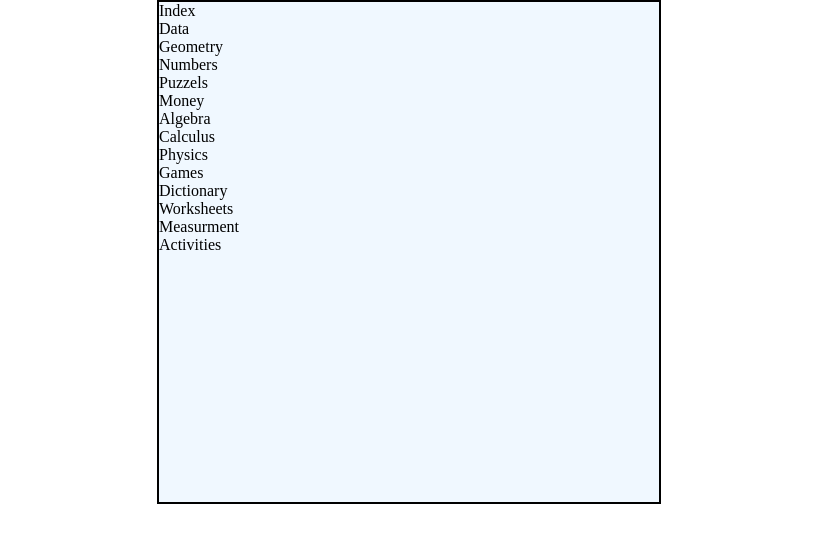
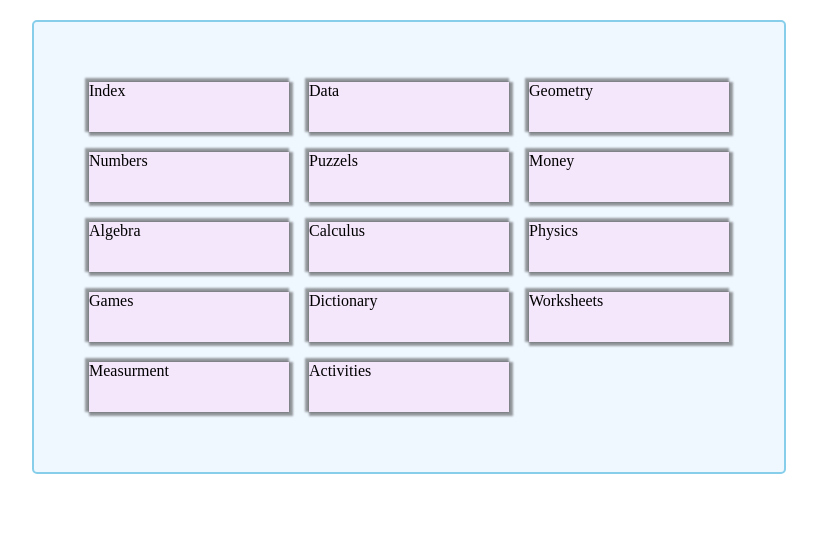
Before and after one commit to Hamza-Yaseen1/Grid.github.io, a plain HTML site: page index.html in a window 1280 px wide. Shown: the whole page, without its empty margins (231-1048 px from the left). Drawn offline with Linux system fonts and the light colour scheme.

Commit message:
style added

```diff
--- a/style.css
+++ b/style.css
@@ -3,10 +3,23 @@
     padding: 0px;
 }
 .container{
-    height: 500px;
-    width: 500px;
-    border: 2px solid #000;
+    height: 450px;
+    width: 750px;
+    border: 2px solid skyblue;
+    border-radius: 5px;
     background-color: aliceblue;
     margin: auto;
-
+    margin-top: 20px;
+    display: grid;
+    grid-template-columns: auto auto auto;
+    align-content: center;
+    justify-content: center;
+    grid-gap: 20px;
 }
+.items{
+    height: 50px;
+    width: 200px;
+    border: none;
+    background-color:rgba(246, 210, 246, 0.483);
+    box-shadow:2px 2px 2px 2px #00000064 , -2px -2px 2px 2px #00000064;
+}
```
